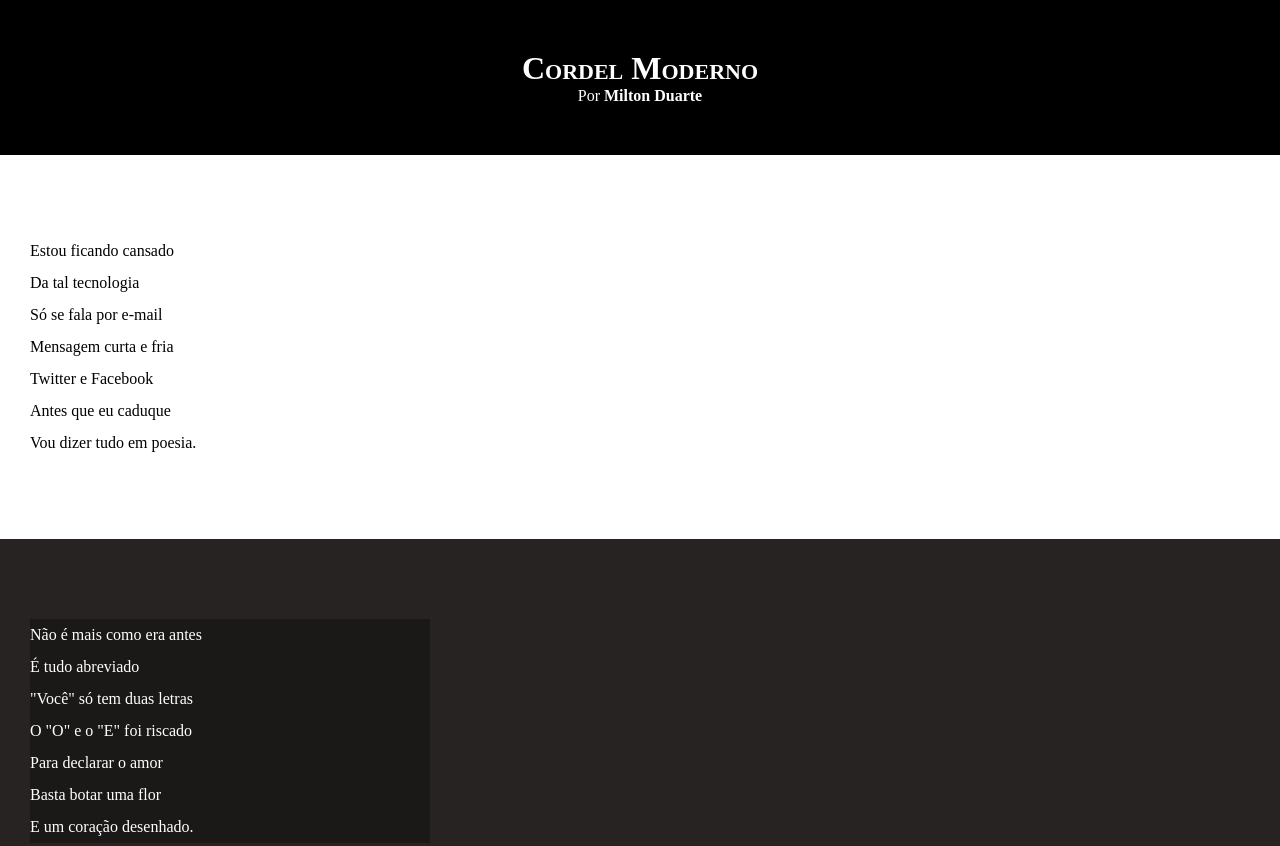
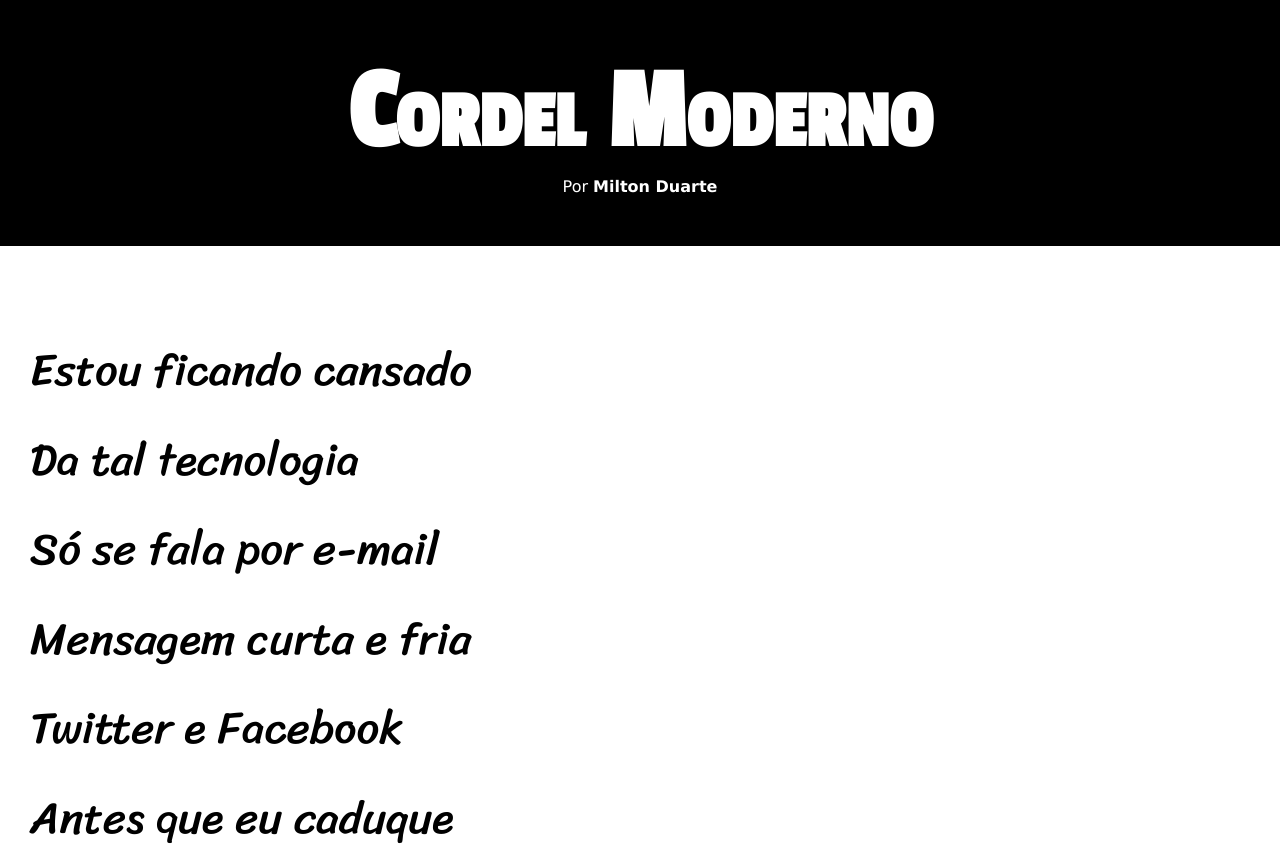
Before and after one commit to joaomarcoscalves/html-css, a plain HTML site: page desafios/011/index.html in a window 1280 px wide. Shown: the top 846 px of the page. Drawn offline with Linux system fonts and the light colour scheme.

Commit message:
atualização de estilos desafio 12

```diff
--- a/desafios/011/estilo/style.css
+++ b/desafios/011/estilo/style.css
@@ -1,23 +1,37 @@
 @charset "UTF-8";
 
+@import url('https://fonts.googleapis.com/css2?family=Passion+One&family=Righteous&family=Sarala:wght@400;700&display=swap');
+
+@import url('https://fonts.googleapis.com/css2?family=Passion+One&family=Righteous&family=Sarala:wght@400;700&family=Sriracha&display=swap');
+
+:root {
+    --fonte1: Verdana, Geneva, Tahoma, sans-serif;
+    --fonte2: 'Passion One', cursive;
+    --fonte3: 'Sriracha', cursive;
+}
 * {
     margin: 0px;
     padding: 0px;
+    font-size: 1em;
 }
 
 html, body {
     min-height: 100vh;
     background-color: darkgray;
+    font-family: var(--fonte1);
 }
 
 header {
     background-color: black;
     color: white;
     text-align: center;
+
 }
 header > h1 {
     padding-top: 50px;
     font-variant: small-caps;
+    font-family: var(--fonte2);
+    font-size: 9vw;
 }
 header > p {
     padding-bottom: 50px;
@@ -36,6 +50,8 @@ section {
     padding-bottom: 10vh;
     padding-left: 30px;
     line-height: 2em;
+    font-family: var(--fonte3);
+    font-size: 3.5vw;
 
 }
 section.normal {
@@ -47,7 +63,8 @@ section.imagem {
     color: white;
 }
 section.imagem > p {
-    width: 400px;
+    display: inline-block;
+    padding: 5px;
     background-color: rgba(0, 0, 0, 0.308);
 }
 
```
